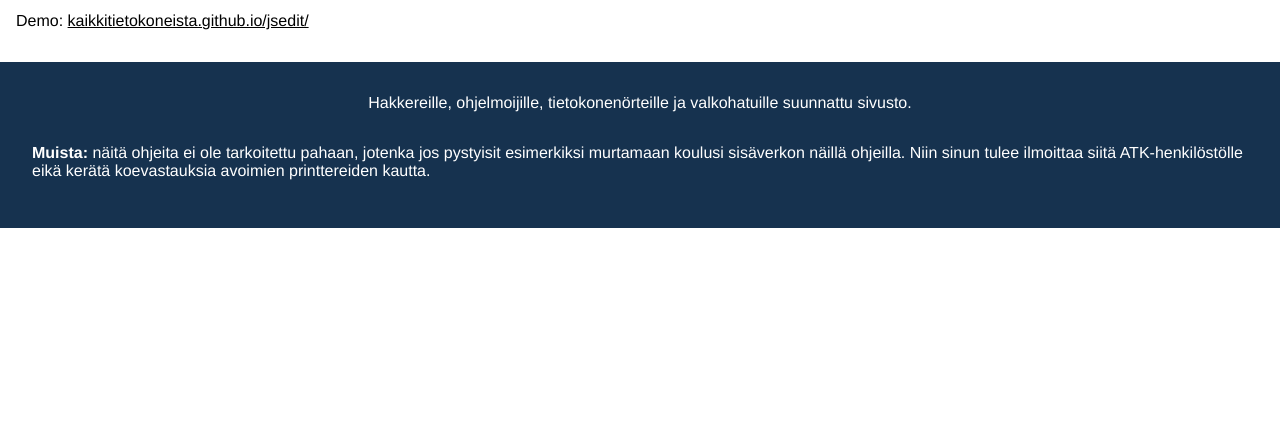
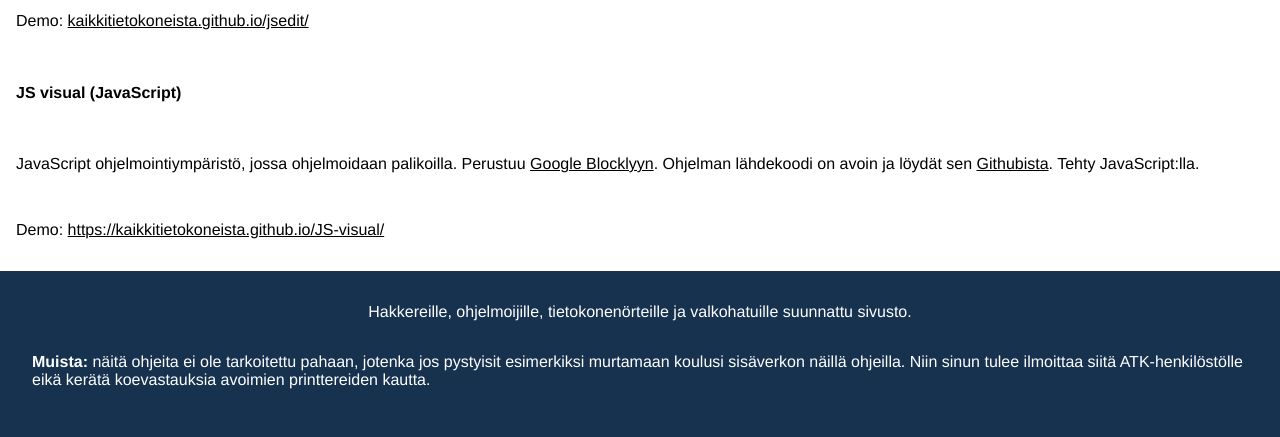
Before and after one commit to kaikkitietokoneista/kaikkitietokoneista, a PHP site: page /ohjelmat in a window 1280 px wide. Shown: the part 651-1088 px from the top of the page. Before the commit the page ends 879 px from the top, so only its background shows below. Run offline with PHP 8.4, Linux system fonts and the light colour scheme.

Commit message:
Update ohjelmat.php

```diff
--- a/ohjelmat.php
+++ b/ohjelmat.php
@@ -23,9 +23,15 @@
     <h4 class="p16">Proxymoxy (PHP)</h4>
     <p class="p16">Yhden tiedoston ohjelma, joka toimii niin sanottuna eliittiproxyna. Voit esiintyä ilman erillisten proxyien asentelua eri IP-osoitteella. Ohjelman lähdekoodi on avoin ja löydät sen <a href="https://github.com/kaikkitietokoneista/proxymoxy">Githubista</a>. Tehty PHP:lla.</p>
 
-    <h4 class="p16">Proxymoxy (JavaScript)</h4>
+    <h4 class="p16">JSEdit (JavaScript)</h4>
     <p class="p16">Yhden tiedoston ohjelma (teen vain yhden tiedoston ohjelmia), joka toimii WYSIWYG-editorina selaimessa. Ohjelman lähdekoodi on avoin ja löydät sen <a href="https://github.com/kaikkitietokoneista/jsedit">Githubista</a>. Tehty JavaScript:lla.</p>
     <p class="p16">Demo: <a href="https://kaikkitietokoneista.github.io/jsedit/">kaikkitietokoneista.github.io/jsedit/</a></p>
+
+    <h4 class="p16">JS visual (JavaScript)</h4>
+    <p class="p16">JavaScript ohjelmointiympäristö, jossa ohjelmoidaan palikoilla. Perustuu <a href="https://developers.google.com/blockly">Google Blocklyyn</a>. Ohjelman lähdekoodi on avoin ja löydät sen <a href="https://github.com/kaikkitietokoneista/JS-visual">Githubista</a>. Tehty JavaScript:lla.</p>
+    <p class="p16">Demo: <a href="https://kaikkitietokoneista.github.io/JS-visual/">https://kaikkitietokoneista.github.io/JS-visual/</a></p>
+
+
 
     <?php include 'footer.php'; ?>
   </body>
```
